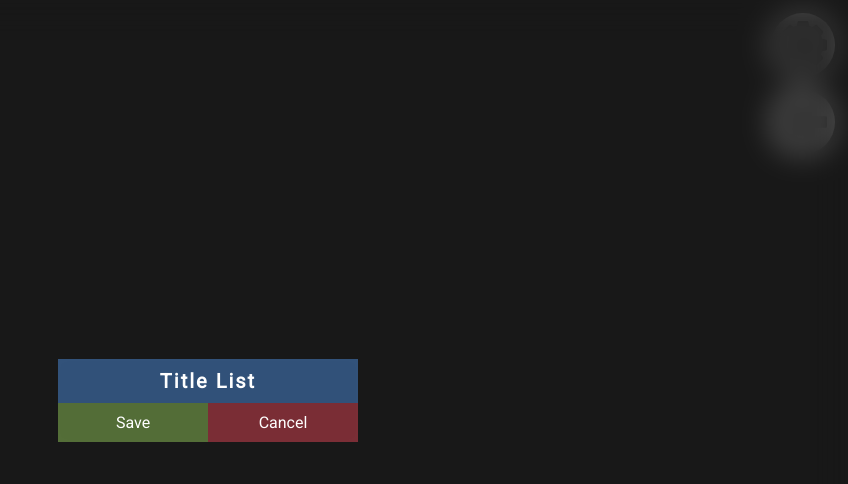
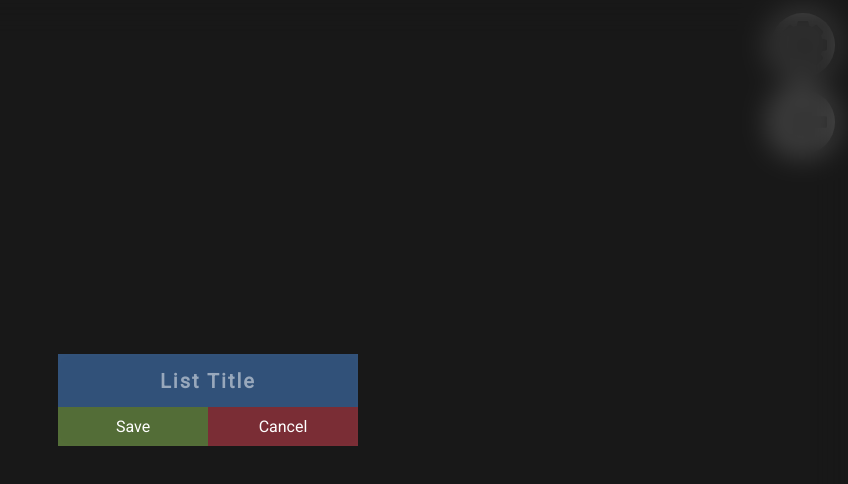
Before and after one commit to S0RSHI/ToDoListNow, a plain HTML site: page index.html in a window 1280 px wide. Both pictures are taken after a click on the element 1235 px from the left and 121 px from the top of the page. Shown: the whole page, without its empty margins (432-1280 px from the left). Drawn offline with Linux system fonts and the light colour scheme.

Commit message:
Simple input

```diff
--- a/css/main.css
+++ b/css/main.css
@@ -138,12 +138,33 @@ nav{
 }
 #addListTitle{
 	width: 300px;
+	height: 53px;
+	overflow: hidden;
 	background-color: rgba(93, 156, 236, 0.5);
-	padding: 10px 0;
 	text-align: center;
 	font-size: 20px;
 	font-weight: bold;
 	letter-spacing: 2px;
+
+}
+#listTitle{
+	width: 300px;
+	height: 53px;
+	text-align: center;
+	background:transparent;
+    outline:none;
+    border:none;
+	color: white;
+	width:100%;
+	font-size: 20px;
+	font-weight: bold;
+	letter-spacing: 2px;
+}
+#listTitle::placeholder{
+	color: rgba(255, 255, 255, 0.5);
+}
+#listTitle:focus::placeholder{
+	color: rgba(255, 255, 255, 0);
 }
 #addListOptions{
 	width: 300px;
--- a/index.html
+++ b/index.html
@@ -51,8 +51,13 @@
 
 		<!-- Popup -->
 		<div id="addListPopup">
-			<div id="addListTitle">Title List</div>
 
+			<!-- addList title -->
+			<div id="addListTitle">
+				<input id="listTitle" type="text" maxlength="21" placeholder="List Title">
+			</div>
+
+			<!-- Save / Cancel -->
 			<div id="addListOptions">
 				<div id="addListSave" class="addListOption" onclick="">Save</div>
 				<div id="addListCancel" class="addListOption" onclick="Popup('addListContainer')">Cancel</div>
```
